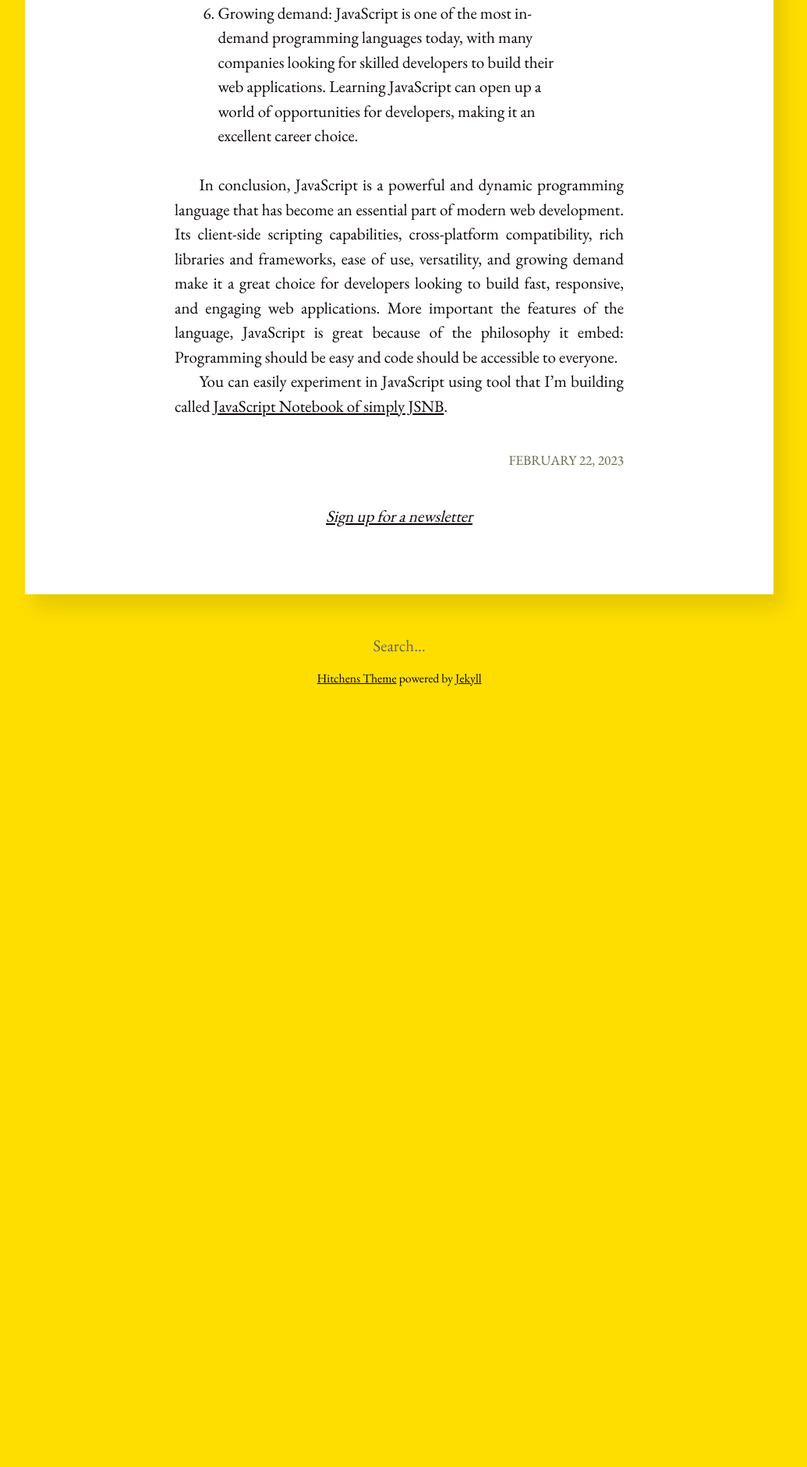
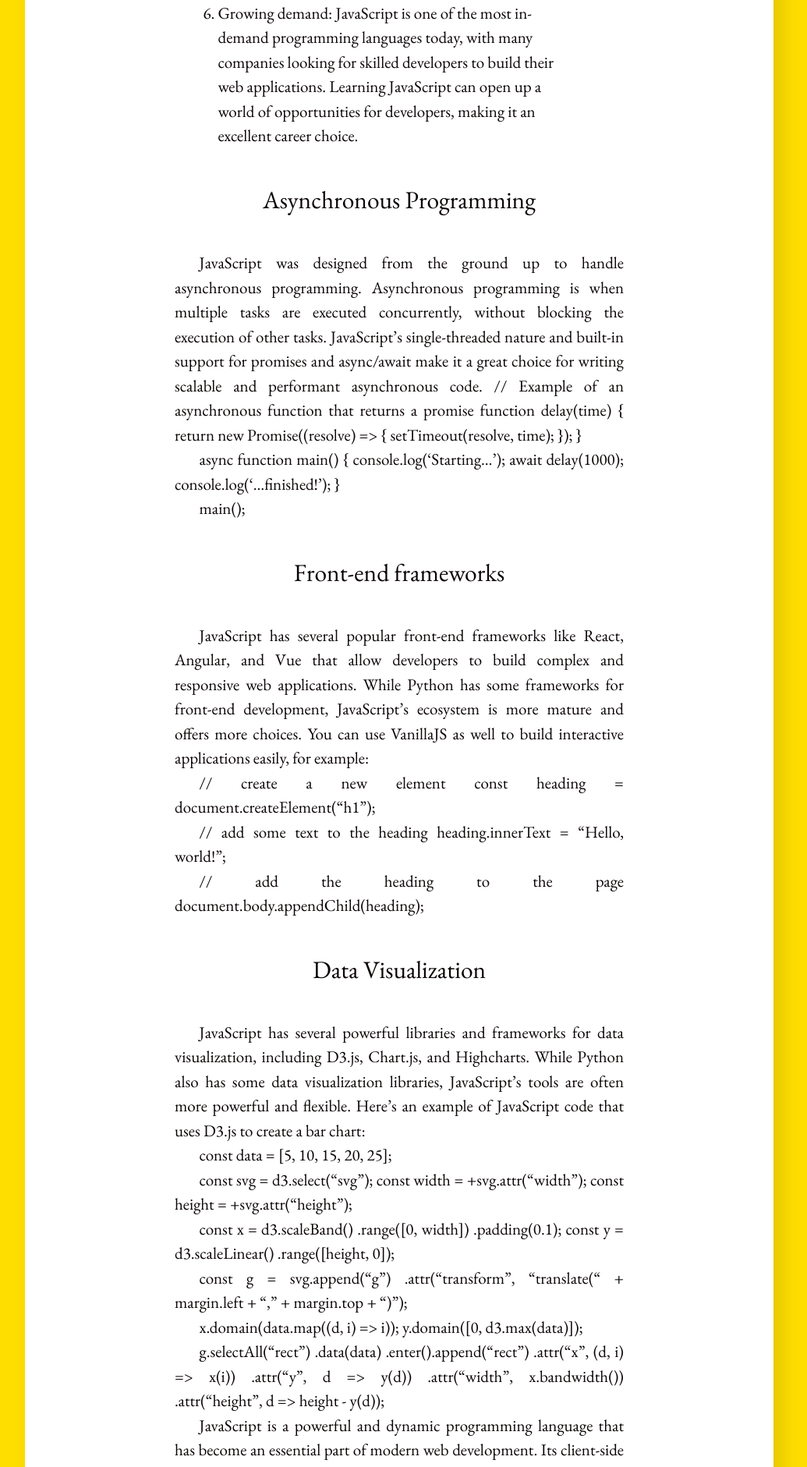
Before and after one commit to gopi-suvanam/gopi-suvanam.github.io, a Jekyll site: the page built from _posts/2023-02-22-Why-JavaScript-is-Great.md, in a window 1280 px wide. Shown: the part 1669-3550 px from the top of the page at 78% size, without its empty margins (128-1163 px from the left). Built offline with Jekyll 4.4.1, drawn with Linux system fonts in a browser that asks for light colours; before the commit the page ends 2594 px from its top, so only the background shows below that; some of the changed text lies outside the part shown.

Commit message:
Update 2023-02-22-Why-JavaScript-is-Great.md

```diff
--- a/_posts/2023-02-22-Why-JavaScript-is-Great.md
+++ b/_posts/2023-02-22-Why-JavaScript-is-Great.md
@@ -11,7 +11,67 @@ JavaScript is a dynamic and versatile programming language that has taken the we
 5. Versatile and flexible: JavaScript can be used for a wide range of applications, including web development, mobile app development, game development, and even desktop applications. Its versatility and flexibility make it an ideal language for developers looking to create a variety of different applications.
 6. Growing demand: JavaScript is one of the most in-demand programming languages today, with many companies looking for skilled developers to build their web applications. Learning JavaScript can open up a world of opportunities for developers, making it an excellent career choice.
 
-In conclusion, JavaScript is a powerful and dynamic programming language that has become an essential part of modern web development. Its client-side scripting capabilities, cross-platform compatibility, rich libraries and frameworks, ease of use, versatility, and growing demand make it a great choice for developers looking to build fast, responsive, and engaging web applications.
+### Asynchronous Programming
+JavaScript was designed from the ground up to handle asynchronous programming. Asynchronous programming is when multiple tasks are executed concurrently, without blocking the execution of other tasks. JavaScript's single-threaded nature and built-in support for promises and async/await make it a great choice for writing scalable and performant asynchronous code.
+  // Example of an asynchronous function that returns a promise
+  function delay(time) {
+    return new Promise((resolve) => {
+      setTimeout(resolve, time);
+    });
+  }
+
+  async function main() {
+    console.log('Starting...');
+    await delay(1000);
+    console.log('...finished!');
+  }
+
+  main();
+
+### Front-end frameworks
+JavaScript has several popular front-end frameworks like React, Angular, and Vue that allow developers to build complex and responsive web applications. While Python has some frameworks for front-end development, JavaScript's ecosystem is more mature and offers more choices. You can use VanillaJS as well to build interactive applications easily, for example:
+
+  // create a new element
+  const heading = document.createElement("h1");
+
+  // add some text to the heading
+  heading.innerText = "Hello, world!";
+
+  // add the heading to the page
+  document.body.appendChild(heading);
+
+### Data Visualization
+JavaScript has several powerful libraries and frameworks for data visualization, including D3.js, Chart.js, and Highcharts. While Python also has some data visualization libraries, JavaScript's tools are often more powerful and flexible.
+Here's an example of JavaScript code that uses D3.js to create a bar chart:
+
+  const data = [5, 10, 15, 20, 25];
+
+  const svg = d3.select("svg");
+  const width = +svg.attr("width");
+  const height = +svg.attr("height");
+
+  const x = d3.scaleBand()
+    .range([0, width])
+    .padding(0.1);
+  const y = d3.scaleLinear()
+    .range([height, 0]);
+
+  const g = svg.append("g")
+    .attr("transform", "translate(" + margin.left + "," + margin.top + ")");
+
+  x.domain(data.map((d, i) => i));
+  y.domain([0, d3.max(data)]);
+
+  g.selectAll("rect")
+    .data(data)
+    .enter().append("rect")
+    .attr("x", (d, i) => x(i))
+    .attr("y", d => y(d))
+    .attr("width", x.bandwidth())
+    .attr("height", d => height - y(d));
+
+
+JavaScript is a powerful and dynamic programming language that has become an essential part of modern web development. Its client-side scripting capabilities, cross-platform compatibility, rich libraries and frameworks, ease of use, versatility, and growing demand make it a great choice for developers looking to build fast, responsive, and engaging web applications.
 More important the features of the language, JavaScript is great because of the philosophy it embed: Programming should be easy and code should be accessible to everyone.
 
 You can easily experiment in JavaScript using tool that I'm building called [JavaScript Notebook of simply JSNB](/jsnb).
```
